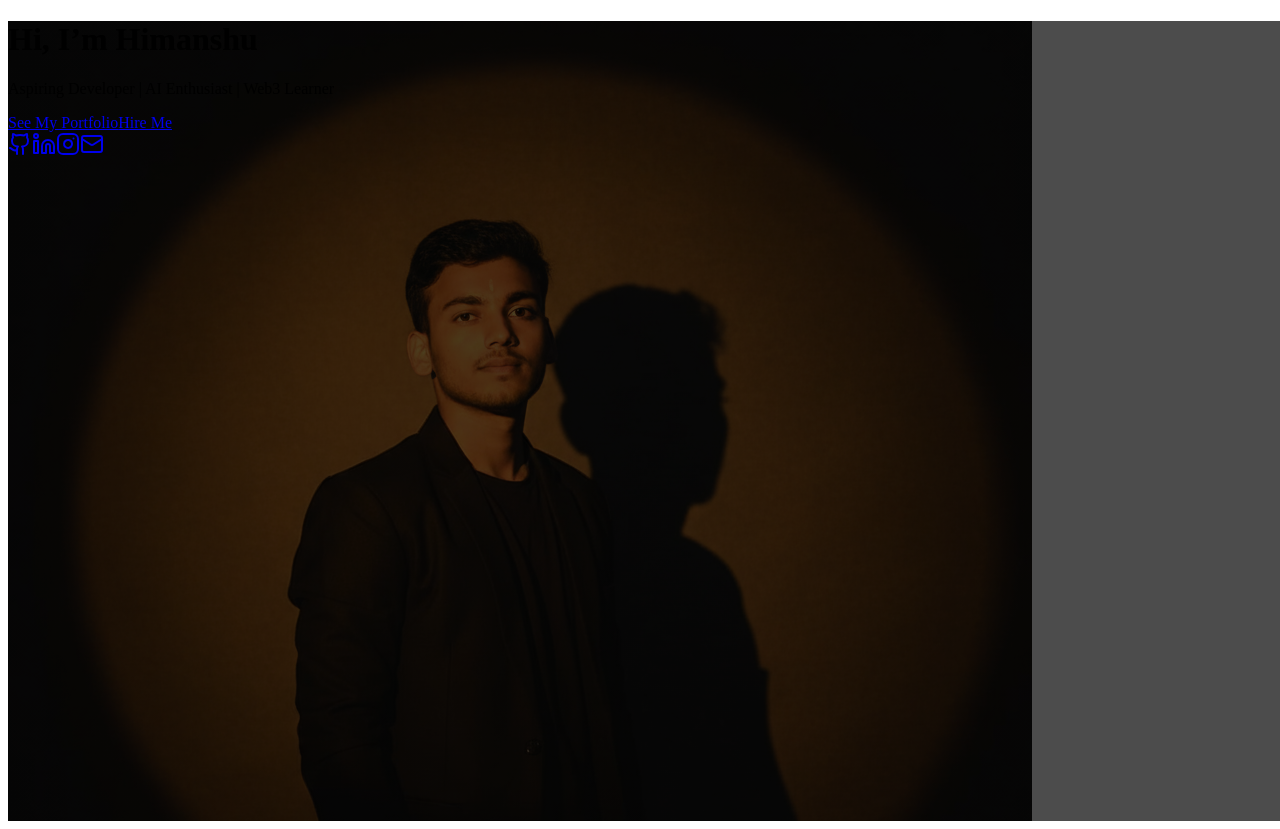
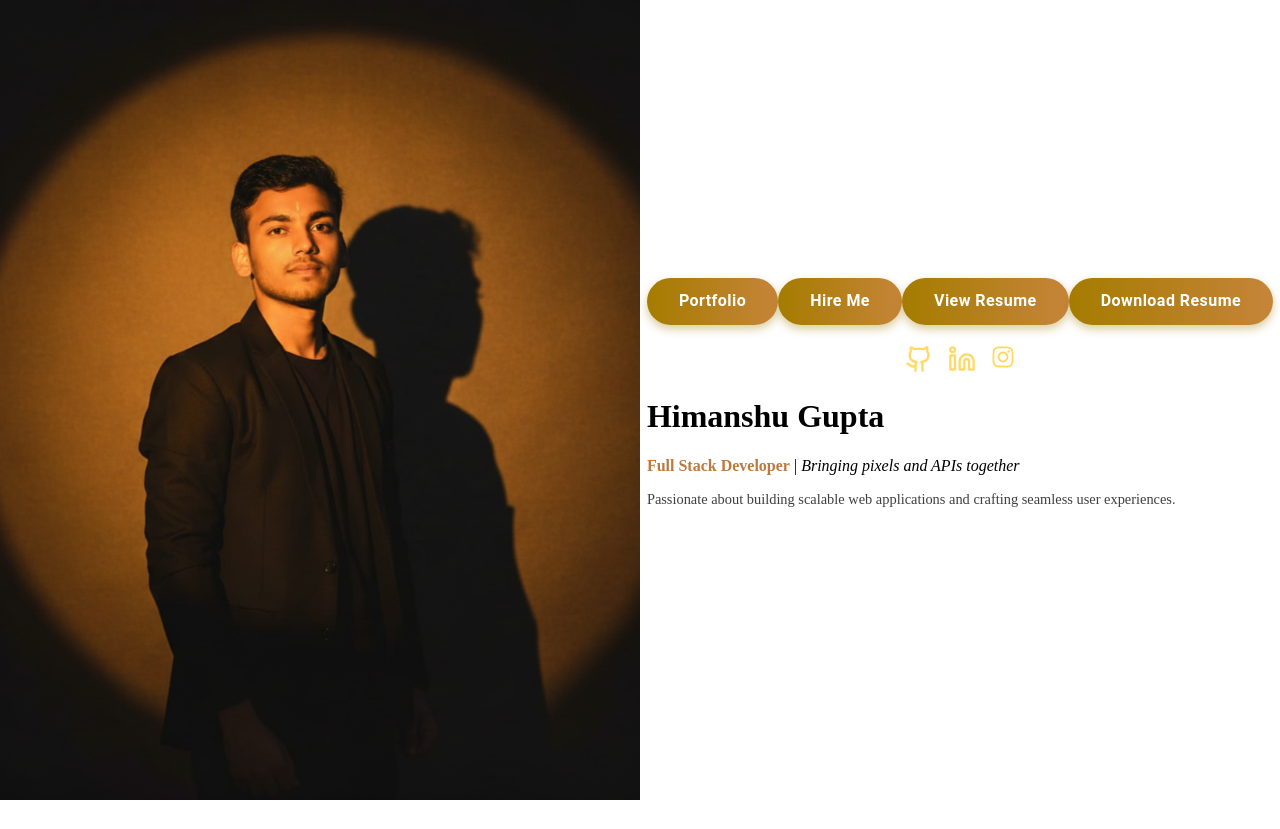
Before and after one commit to himanshugupta2068ba/Portfolio, a React (Vite) app: page / in a window 1280 px wide. After the commit the page ends 800 px from the top, so only its background shows below. Built offline with nearby package versions, Linux system fonts and the light colour scheme.

Commit message:
fixes all the issues like mail,landing page etc

```diff
--- a/src/App.jsx
+++ b/src/App.jsx
@@ -1,6 +1,7 @@
 import { useState } from 'react'
 import './App.css'
 import Home from './pages/Home'
+import LandingPage from './pages/landing.jsx'
 import { BrowserRouter as Router, Routes, Route } from "react-router-dom";
 import Resume from './pages/Resume';
 function App() {
@@ -10,7 +11,8 @@ function App() {
     <>
       <Router>
         <Routes>
-          <Route path="/" element={<Home />} />
+          <Route path="/" element={<LandingPage />} />
+          <Route path="/home" element={<Home />} />
         <Route path="/resume" element={<Resume />} />
       </Routes>
     </Router>
--- a/src/components/About.jsx
+++ b/src/components/About.jsx
@@ -1,5 +1,5 @@
 import React from "react";
-import { Box, Grid, Typography, Button } from "@mui/material";
+import { Box, Grid, Typography, Button,Stack } from "@mui/material";
 import { useNavigate } from "react-router-dom"; // assuming you're using React Router
 
 const About = () => {
@@ -55,9 +55,9 @@ const About = () => {
                 mb: 3,
                 fontSize: { xs: "1rem", sm: "1.1rem", md: "1.2rem" },
                 pl: 2,
-                borderLeft: "4px solid #8300d4",
+                borderLeft: "4px solid #be7821ff",
                 background:
-                  "linear-gradient(90deg, rgba(131,0,212,0.15), transparent)",
+                 "linear-gradient(90deg, #a57c00, #c68439ff), transparent)",
                 borderRadius: "8px",
                 py: 1.5,
               }}
@@ -89,13 +89,13 @@ const About = () => {
               the tech ecosystem.
             </Typography>
 
-            {/* Resume Button */}
             <Box textAlign="center" mt={4}>
+      <Stack direction="row" spacing={2} justifyContent="center">
+        {/* View Resume Button */}
         <Button
-                onClick={() => navigate("/resume")}
+          onClick={() => window.open("/resume.pdf", "_blank")}
           sx={{
-                  background:
-                    "linear-gradient(90deg, #8300d4, #ff4ecd)",
+            background: "linear-gradient(90deg, #a57c00, #c68439ff)",
             color: "white",
             fontWeight: "bold",
             px: 4,
@@ -103,17 +103,41 @@ const About = () => {
             borderRadius: "30px",
             fontSize: "1rem",
             textTransform: "none",
-                  boxShadow: "0px 4px 15px rgba(131,0,212,0.5)",
+            boxShadow: "0px 4px 15px rgba(209, 120, 37, 0.5)",
             transition: "all 0.3s ease",
             "&:hover": {
-                    background:
-                      "linear-gradient(90deg, #ff4ecd, #8300d4)",
+              background: "linear-gradient(90deg, #ff4ecd, #8300d4)",
               transform: "scale(1.05)",
             },
           }}
         >
-                View My Resume
+          View Resume
         </Button>
+
+        {/* Download Resume Button */}
+        <Button
+          href="/resume.pdf"
+          download="Himanshu_Gupta_Resume.pdf"
+          sx={{
+            background: "linear-gradient(90deg, #a57c00, #c68439ff)",
+            color: "white",
+            fontWeight: "bold",
+            px: 4,
+            py: 1.2,
+            borderRadius: "30px",
+            fontSize: "1rem",
+            textTransform: "none",
+            boxShadow: "0px 4px 15px rgba(255,78,205,0.5)",
+            transition: "all 0.3s ease",
+            "&:hover": {
+              background: "linear-gradient(90deg, #8300d4, #ff4ecd)",
+              transform: "scale(1.05)",
+            },
+          }}
+        >
+          Download Resume
+        </Button>
+      </Stack>
     </Box>
           </Grid>
         </Grid>
--- a/src/components/NavBar.jsx
+++ b/src/components/NavBar.jsx
@@ -17,7 +17,7 @@ import ListItemText from "@mui/material/ListItemText";
 const drawerWidth = 240;
 // Map nav items with IDs of sections in your page
 const navItems = [
-  { label: "Home", href: "/" },
+  { label: "Home", href: "/home" },
   { label: "About", href: "#about" },
   { label: "Projects", href: "#projects" },
   { label: "Skills", href: "#skills" },
@@ -100,7 +100,7 @@ function DrawerAppBar(props) {
               flexGrow: 1,
               fontWeight: "bold",
               letterSpacing: 1,
-              background: "linear-gradient(45deg, #b19fdab5, #aaaaaa)",
+              background: "linear-gradient(90deg, #d2772cff, #c46e0cff)",
               WebkitBackgroundClip: "text",
               WebkitTextFillColor: "transparent",
             }}
--- a/src/components/Projects.jsx
+++ b/src/components/Projects.jsx
@@ -119,12 +119,12 @@ const Projects = () => {
                     sx={{
                       mt: 2,
                       alignSelf: "flex-start",
-                      background: "linear-gradient(45deg, #8300d493, #b06cd5ff)",
+                      background: "linear-gradient(90deg, #a57c00, #c68439ff)",
                       color: "white",
                       textTransform: "none",
                       fontWeight: "bold",
                       "&:hover": {
-                        background: "linear-gradient(45deg, #46096fff, #ff33bb)",
+                        background: "linear-gradient(45deg, #46096fff, #a2421cff)",
                       },
                     }}
                   >
--- a/src/components/Skill.jsx
+++ b/src/components/Skill.jsx
@@ -23,7 +23,7 @@ const Skills = () => {
   const isXs = useMediaQuery("(max-width:600px)");
   const isSm = useMediaQuery("(max-width:900px)");
 
-  const iconSize = isXs ? 50 : isSm ? 65 : 80;
+  const iconSize = isXs ? 30 : isSm ? 55 : 80;
 
   const skills = [
     { name: "C++", icon: <SiCplusplus size={iconSize} color="#00599C" /> },
@@ -111,7 +111,7 @@ const Skills = () => {
                     color: "white",
                     fontSize: "0.9rem",
                     fontWeight: "bold",
-                    background: "rgba(0,0,0,0.6)",
+                    background: "linear-gradient(90deg, #a57c00, #c68439ff)",
                     padding: "4px 10px",
                     borderRadius: "6px",
                     whiteSpace: "nowrap",
--- a/src/main.jsx
+++ b/src/main.jsx
@@ -6,7 +6,7 @@ import LandingPage from './pages/landing.jsx'
 
 createRoot(document.getElementById('root')).render(
   <StrictMode>
-    <LandingPage/>
+    <App />
     {/* <App /> */}
   </StrictMode>,
 )
--- a/src/pages/Home.css
+++ b/src/pages/Home.css
@@ -4,3 +4,66 @@
   /* color: white; */
   background: linear-gradient(135deg, #1f1f1f, #1b1a1a); /* dark theme */
 }
+/*
+.left-panel {
+  position: absolute;
+  top: 0;
+  left: 0;
+  width: 50%;
+  height: 100vh;
+  background-image: url("/landing.png");
+}
+.right-panel {
+  position: absolute;
+  top: 0;
+  right: 0;
+  width: 50%;
+  height: 100vh;
+  display: flex;
+  flex-direction: column;
+  justify-content: center;
+  align-items: center;
+}
+ */
+.left-panel {
+  position: absolute;
+  top: 0;
+  left: 0;
+  width: 50%;
+  height: 100vh;
+  background-image: url("/landing.png");
+  background-size: cover;
+  background-position: center;
+}
+
+.right-panel {
+  position: absolute;
+  top: 0;
+  right: 0;
+  width: 50%;
+  height: 100vh;
+  display: flex;
+  flex-direction: column;
+  justify-content: center;
+  align-items: center;
+}
+
+/* Responsive layout for small screens */
+@media (max-width: 768px) {
+  .left-panel,
+  .right-panel {
+    position: relative;
+    width: 100%;
+    height: auto;
+  }
+
+  .right-panel {
+    order: 1; /* right panel comes first */
+    height: 30vh; /* adjust as needed for content */
+  }
+
+  .left-panel {
+    order: 2; /* image at bottom */
+    height: 70vh; /* image takes 70% of screen height */
+  }
+}
--- a/src/pages/landing.jsx
+++ b/src/pages/landing.jsx
@@ -1,60 +1,166 @@
 import { Github, Linkedin, Instagram, Mail } from "lucide-react";
+import React from "react";
+import { Button } from "@mui/material";
+import "./Home.css";
+import { FaGithub, FaLinkedin, FaInstagram } from "react-icons/fa";
+export default function LandingPage() {
+  const handleHireClick = () => {
+    console.log("Hire Me button clicked");
+   window.open(
+  "https://mail.google.com/mail/?view=cm&fs=1&to=himanshu.gupta.developer@gmail.com&su=Hiring%20Inquiry%20from%20Portfolio&body=Hi%20Himanshu,%20I%20came%20across%20your%20portfolio%20and%20would%20like%20to%20discuss%20a%20potential%20opportunity.",
+  "_blank"
+);
+  };
 
-export default function LandingPage() {
   return (
+    <div className="landing-page">
+    <div className="right-panel">
+  <div className="buttons-container">
+    <Button
+      variant="contained"
+      className="btn"
+      sx={{
+        background: "linear-gradient(90deg, #a57c00, #c68439ff)",
+        color: "#fff",
+        fontWeight: "bold",
+        borderRadius: "30px",
+        px: 4,
+        py: 1.2,
+        fontSize: "1rem",
+        textTransform: "none",
+        boxShadow: "0px 4px 10px rgba(165,124,0,0.4)",
+        transition: "all 0.3s ease",
+        "&:hover": {
+          transform: "scale(1.05)",
+          boxShadow: "0px 6px 15px rgba(165,124,0,0.6)",
+        },
+      }}
+      onClick={() => (window.location.href = "/home")}
+    >
+      Portfolio
+    </Button>
+
+    <Button
+      variant="contained"
+      className="btn"
+      sx={{
+        background: "linear-gradient(90deg, #a57c00, #c68439ff)",
+        color: "#fff",
+        fontWeight: "bold",
+        borderRadius: "30px",
+        px: 4,
+        py: 1.2,
+        fontSize: "1rem",
+        textTransform: "none",
+        boxShadow: "0px 4px 10px rgba(165,124,0,0.4)",
+        transition: "all 0.3s ease",
+        "&:hover": {
+          transform: "scale(1.05)",
+          boxShadow: "0px 6px 15px rgba(165,124,0,0.6)",
+        },
+      }}
+      onClick={handleHireClick}
+    >
+      Hire Me
+    </Button>
+
+    <Button
+      variant="contained"
+      className="btn"
+      sx={{
+        background: "linear-gradient(90deg, #a57c00, #c68439ff)",
+        color: "#fff",
+        fontWeight: "bold",
+        borderRadius: "30px",
+        px: 4,
+        py: 1.2,
+        fontSize: "1rem",
+        textTransform: "none",
+        boxShadow: "0px 4px 10px rgba(165,124,0,0.4)",
+        transition: "all 0.3s ease",
+        "&:hover": {
+          transform: "scale(1.05)",
+          boxShadow: "0px 6px 15px rgba(165,124,0,0.6)",
+        },
+      }}
+      onClick={() => window.open("/resume.pdf", "_blank")}
+    >
+      View Resume
+    </Button>
+
+    <Button
+      variant="contained"
+      className="btn"
+      sx={{
+        background: "linear-gradient(90deg, #a57c00, #c68439ff)",
+        color: "#fff",
+        fontWeight: "bold",
+        borderRadius: "30px",
+        px: 4,
+        py: 1.2,
+        fontSize: "1rem",
+        textTransform: "none",
+        boxShadow: "0px 4px 10px rgba(165,124,0,0.4)",
+        transition: "all 0.3s ease",
+        "&:hover": {
+          transform: "scale(1.05)",
+          boxShadow: "0px 6px 15px rgba(165,124,0,0.6)",
+        },
+      }}
+      href="/resume.pdf"
+      download="Himanshu_Gupta_Resume.pdf"
+    >
+      Download Resume
+    </Button>
+
     <div
-      className="fixed inset-0 w-full h-full bg-cover bg-center text-white flex items-center justify-center"
       style={{
-        backgroundImage:
-          "linear-gradient(rgba(0,0,0,0.7), rgba(0,0,0,0.7)), url('/landing.png')",
-        minHeight: "100vh",
-        minWidth: "100vw",
-        backgroundRepeat: "no-repeat", // Prevent image repeating
+        display: "flex",
+        gap: "15px",
+        justifyContent: "center",
+        marginTop: "20px",
       }}
     >
-      {/* Content */}
-      <div className="relative z-10 flex flex-col items-center justify-center text-center px-6 py-12 w-full max-w-3xl">
-        {/* Name */}
-        <h1 className="text-5xl md:text-7xl font-bold tracking-wide mb-4">
-          Hi, I’m <span className="text-blue-400">Himanshu</span>
-        </h1>
-
-        <p className="mt-2 text-lg md:text-2xl max-w-2xl mb-8">
-          Aspiring Developer | AI Enthusiast | Web3 Learner
-        </p>
-
-        {/* Buttons */}
-        <div className="mt-4 flex flex-wrap gap-4 justify-center mb-10">
       <a
-            href="#portfolio"
-            className="px-6 py-3 bg-blue-500 hover:bg-blue-600 rounded-2xl shadow-lg transition"
+        href="https://github.com/himanshugupta2068ba"
+        target="_blank"
+        rel="noopener noreferrer"
+        style={{ color: "#ffd966" }}
       >
-            See My Portfolio
+        <Github size={28} />
       </a>
       <a
-            href="mailto:your-email@example.com"
-            className="px-6 py-3 bg-green-500 hover:bg-green-600 rounded-2xl shadow-lg transition"
+        href="https://www.linkedin.com/in/himanshu212b/"
+        target="_blank"
+        rel="noopener noreferrer"
+        style={{ color: "#ffd966" }}
       >
-            Hire Me
+        <Linkedin size={28} />
+      </a>
+      <a
+          href="https://www.instagram.com/himanshu_gupta.37?igsh=d2YzZ3F6NHl1N29v"
+          target="_blank"
+          rel="noopener noreferrer"
+           style={{ color: "#ffd966" }}
+        >
+          <FaInstagram size={24} />
         </a>
     </div>
+<div className="content">
+  <h1 className="name">Himanshu Gupta</h1>
+  <p className="role">
+    <span style={{ color: "#be793dff", fontWeight: "bold" }}>Full Stack Developer</span> |{" "}
+    <span style={{ fontStyle: "italic" }}>Bringing pixels and APIs together</span>
+  </p>
+  <p style={{ marginTop: "8px", color: "#403e3eff", fontSize: "0.9rem" }}>
+    Passionate about building scalable web applications and crafting seamless user experiences.
+  </p>
+</div>
 
-        {/* Social Icons */}
-        <div className="flex gap-6 justify-center">
-          <a href="https://github.com/yourusername" target="_blank" rel="noopener noreferrer">
-            <Github className="w-7 h-7 hover:text-gray-300 transition" />
-          </a>
-          <a href="https://linkedin.com/in/yourusername" target="_blank" rel="noopener noreferrer">
-            <Linkedin className="w-7 h-7 hover:text-blue-400 transition" />
-          </a>
-          <a href="https://instagram.com/yourusername" target="_blank" rel="noopener noreferrer">
-            <Instagram className="w-7 h-7 hover:text-pink-400 transition" />
-          </a>
-          <a href="mailto:your-email@example.com">
-            <Mail className="w-7 h-7 hover:text-red-400 transition" />
-          </a>
   </div>
 </div>
+
+      <div className="left-panel"></div>
     </div>
   );
 }
```
Also changed, not shown: src/components/Hero.jsx (+14 -6 lines), src/components/contact.jsx (+56 -36 lines), src/components/footer.jsx (+20 -0 lines), public/landing.png, 1 other file (tests, documents, lock files or other folders). Lines whose indentation alone changed are shown as unchanged.
